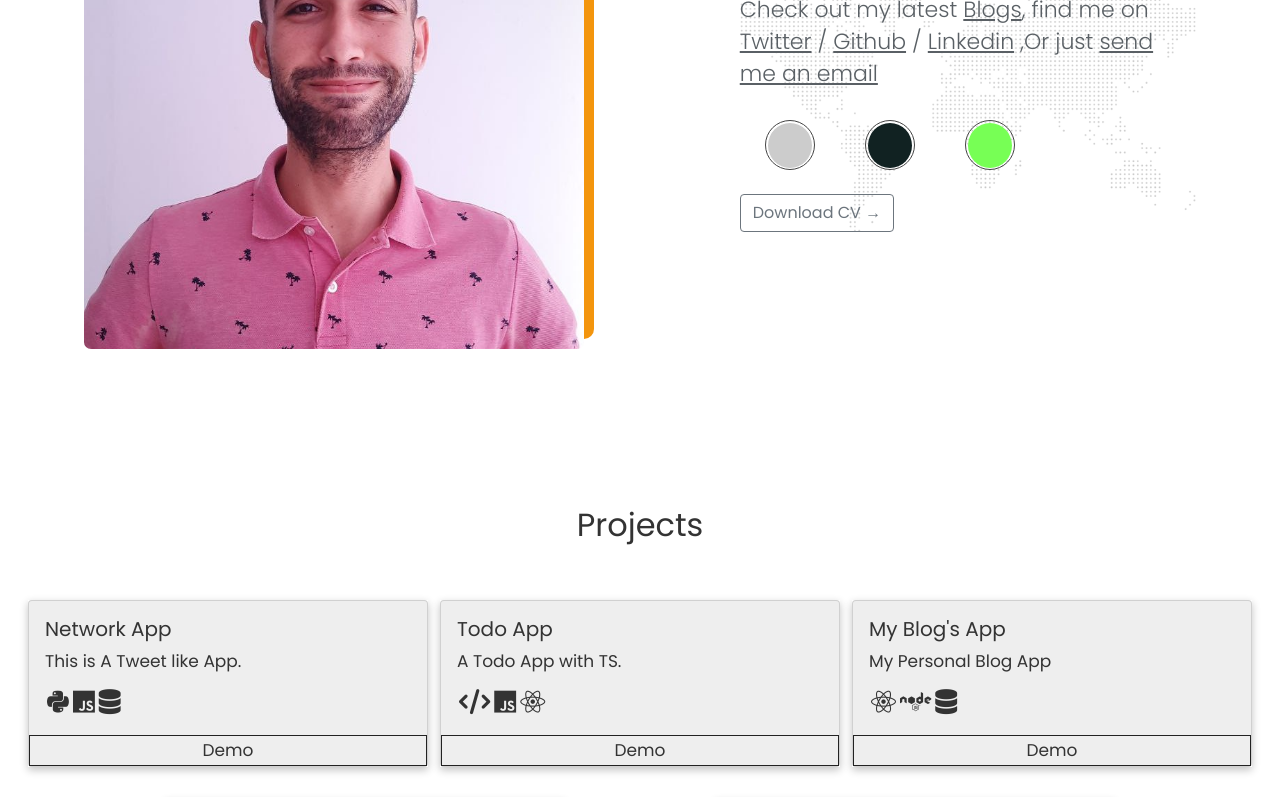
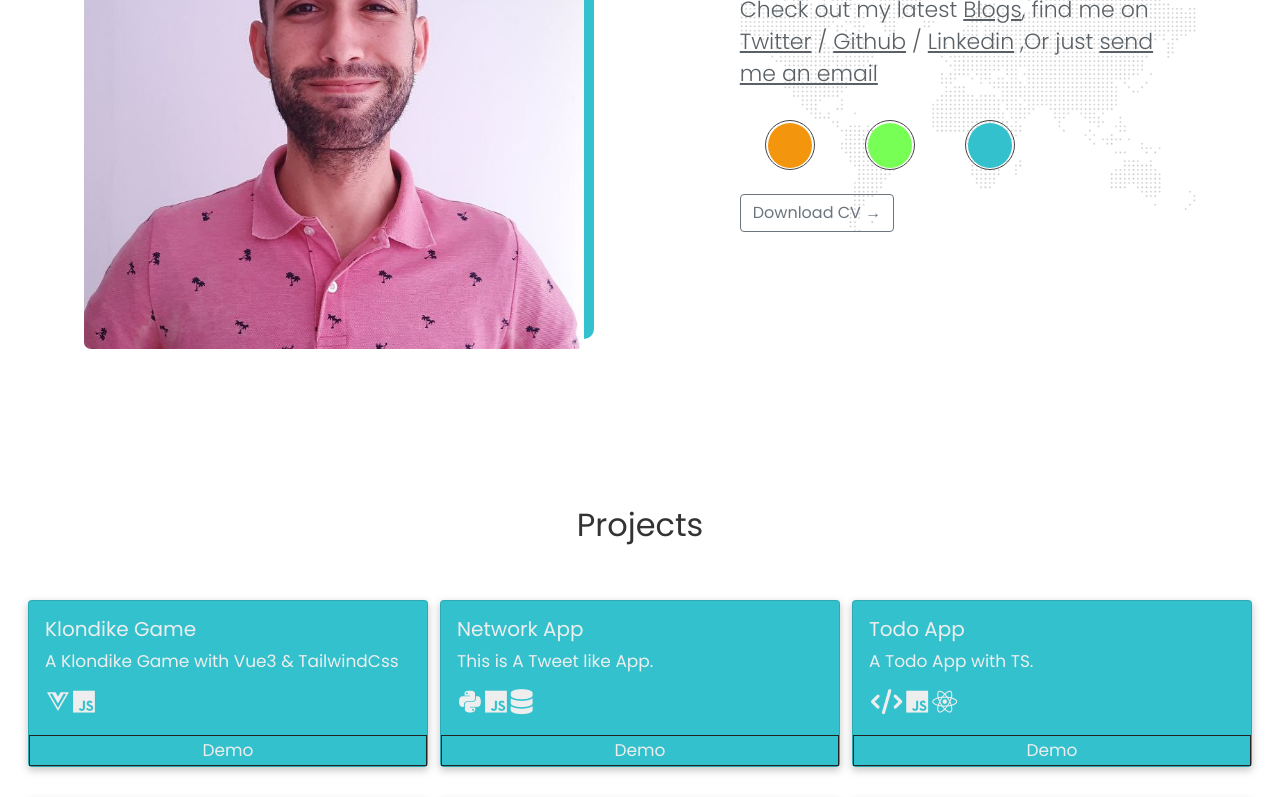
Before and after one commit to medaminefh/portfolio, a React (Create React App) app: page / in a window 1280 px wide. Shown: the part 400-1197 px from the top of the page. Built offline with nearby package versions, Linux system fonts and the light colour scheme; no server answers.

Commit message:
Add the klondike project to the list

```diff
--- a/src/App.js
+++ b/src/App.js
@@ -1,6 +1,6 @@
 import React, { useEffect, useState } from "react";
 import { ThemeProvider } from "styled-components";
-import { lightTheme, darkTheme, greenTheme } from "./themes";
+import { yellowTheme, greenTheme, BlueTheme } from "./themes";
 import { GlobalStyle } from "./GlobalStyles";
 import "./App.css";
 import LazyLoad from "react-lazyload";
@@ -8,8 +8,8 @@ import LazyLoad from "react-lazyload";
 import Home from "./components/Home";
 
 function App() {
-  const [mode, setMode] = useState("light");
-  const [theme, setTheme] = useState(lightTheme);
+  const [mode, setMode] = useState("blue");
+  const [theme, setTheme] = useState(BlueTheme);
 
   useEffect(() => {
     if (localStorage.getItem("theme")) {
@@ -25,15 +25,15 @@ function App() {
 
   const toggle = (mode) => {
     localStorage.setItem("theme", mode);
-    if (mode === "light") {
-      setMode("light");
-      setTheme(lightTheme);
-    } else if (mode === "dark") {
-      setMode("dark");
-      setTheme(darkTheme);
+    if (mode === "yellow") {
+      setMode("yellow");
+      setTheme(yellowTheme);
     } else if (mode === "green") {
       setMode("green");
       setTheme(greenTheme);
+    } else if (mode === "blue") {
+      setMode("blue");
+      setTheme(BlueTheme);
     }
   };
 
--- a/src/components/Bullets.js
+++ b/src/components/Bullets.js
@@ -37,14 +37,14 @@ const Span = styled.span`
 function Bullets({ toggle }) {
   return (
     <Container>
-      <Span onClick={() => toggle("light")}>
-        <Bullet color={"#ccc"} />
-      </Span>
-      <Span onClick={() => toggle("dark")}>
-        <Bullet color={"#122"} />
+      <Span onClick={() => toggle("yellow")}>
+        <Bullet color={"#f3950d"} />
       </Span>
       <Span onClick={() => toggle("green")}>
         <Bullet color={"#7f5"} />
+      </Span>
+      <Span onClick={() => toggle("blue")}>
+        <Bullet color={"#32C1CD"} />
       </Span>
     </Container>
   );
--- a/src/components/Nav.js
+++ b/src/components/Nav.js
@@ -67,12 +67,6 @@ const Logo = styled.p`
     color: #5a6065;
   }
 
-  &:hover {
-    background-image: linear-gradient(90deg, #e34f26, #0077b5, #44883e);
-    -webkit-background-clip: text;
-    color: transparent;
-  }
-
   &:hover:after {
     right: -20px;
     color: #5a6065;
--- a/src/components/Projects.js
+++ b/src/components/Projects.js
@@ -41,6 +41,25 @@ function Projects() {
     <section id="projects">
       <Title>Projects</Title>
       <ProjectsSection>
+        <Project>
+          <div className="card">
+            <div className="card-body">
+              <h5 className="card-title">Klondike Game</h5>
+              <p className="card-text">
+                A Klondike Game with Vue3 & TailwindCss
+              </p>
+              <Icons className="fab fa-vuejs" />
+              <Icons className="fab fa-js" />
+            </div>
+            <Btn
+              rel="noreferrer noopener"
+              target="_blank"
+              href="https://klondikevue.netlify.app/"
+            >
+              Demo
+            </Btn>
+          </div>
+        </Project>
         <Project>
           <div className="card">
             <div className="card-body">
--- a/src/themes.js
+++ b/src/themes.js
@@ -1,17 +1,17 @@
-export const lightTheme = {
-  bg: "#eee",
-  text: "#333",
+export const yellowTheme = {
+  bg: "#F8F9D7",
+  text: "#444",
   important: "#f3950d",
 };
 
-export const darkTheme = {
-  bg: "#333",
+export const greenTheme = {
+  bg: "#4E9F3D",
   text: "#eee",
   important: "#4E9F3D",
 };
 
-export const greenTheme = {
-  bg: "#064635",
-  text: "#F4EEA9",
+export const BlueTheme = {
+  bg: "#32C1CD",
+  text: "#eee",
   important: "#32C1CD",
 };
```
